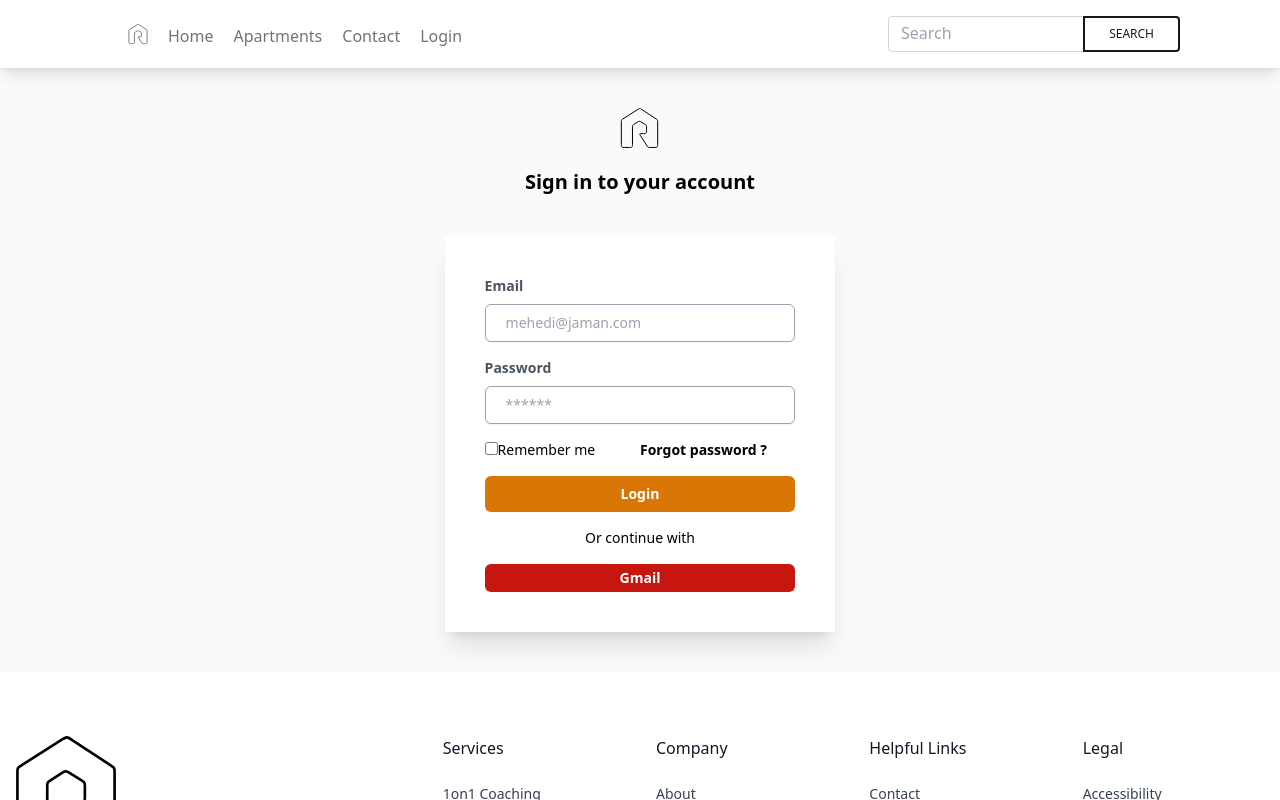
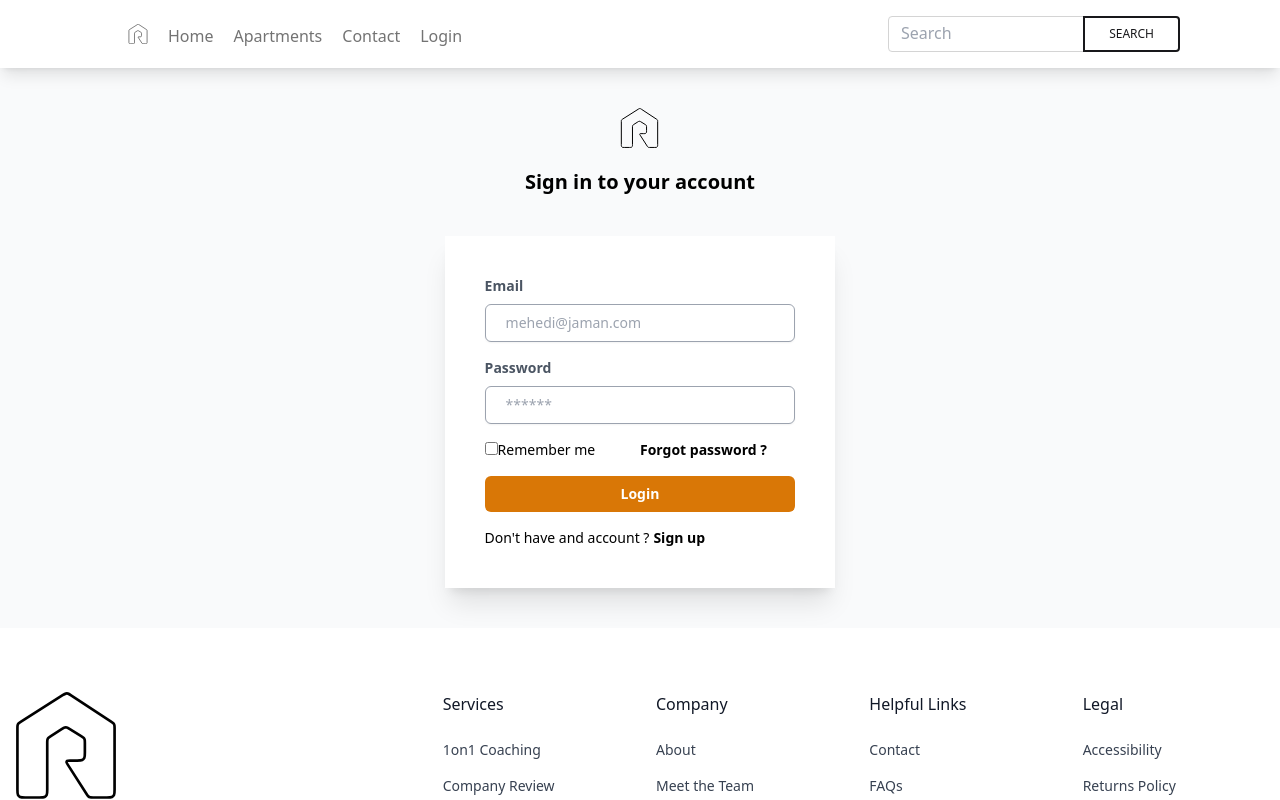
Before and after one commit to srahabib/RentalApp, a Next.js app: page /Login in a window 1280 px wide. Shown: the top 800 px of the page. Built offline with nearby package versions, Linux system fonts and the light colour scheme.

Commit message:
Set cookies

```diff
--- a/src/components/HouseCard/HouseCard.jsx
+++ b/src/components/HouseCard/HouseCard.jsx
@@ -20,7 +20,7 @@ const HouseCard = () => {
             <dt className="sr-only">Reviews</dt>
             <dd className="text-amber-600 flex items-center">
                 <svg width="24" height="24" fill="none" aria-hidden="true" className="mr-1 stroke-amber-600">
-                <path d="m12 5 2 5h5l-4 4 2.103 5L12 16l-5.103 3L9 14l-4-4h5l2-5Z"  stroke-width="2" stroke-linecap="round" stroke-linejoin="round" />
+                <path d="m12 5 2 5h5l-4 4 2.103 5L12 16l-5.103 3L9 14l-4-4h5l2-5Z"  stroke-width="2" stroke-linecap="round" strokeLinejoin="round" />
                 </svg>
                 <span>4.89 <span className="text-slate-400 font-normal">(128)</span></span>
             </dd>
@@ -29,7 +29,7 @@ const HouseCard = () => {
                 <svg width="2" height="2" aria-hidden="true" fill="currentColor" className="mx-3 text-slate-300">
                 <circle cx="1" cy="1" r="1" />
                 </svg>
-                <svg width="24" height="24" fill="none" stroke="currentColor" stroke-width="2" stroke-linecap="round" stroke-linejoin="round" className="mr-1 text-slate-400 dark:text-slate-500" aria-hidden="true">
+                <svg width="24" height="24" fill="none" stroke="currentColor" stroke-width="2" stroke-linecap="round" strokeLinejoin="round" className="mr-1 text-slate-400 dark:text-slate-500" aria-hidden="true">
                 <path d="M18 11.034C18 14.897 12 19 12 19s-6-4.103-6-7.966C6 7.655 8.819 5 12 5s6 2.655 6 6.034Z" />
                 <path d="M14 11a2 2 0 1 1-4 0 2 2 0 0 1 4 0Z" />
                 </svg>
--- a/src/pages/Login.js
+++ b/src/pages/Login.js
@@ -1,5 +1,6 @@
 import React, { use } from "react";
 import { useRouter } from 'next/router'
+
 
 
 const Login = () => {
@@ -22,14 +23,19 @@ const Login = () => {
     console.log(username, password)
 
     if (response.ok) {
-      console.log('Logged in!')
-      router.push('/')
-    } else {
-      // Handle errors
-        console.error('Failed to log in')
-    }
+        const data = await response.json();
+        const { access_token } = data; // Extract access_token from the response
 
-    }
+        // Save the access token as a cookie
+        document.cookie = `accessToken=${access_token}; path=/`;
+
+        console.log('Logged in!');
+        router.push('/');
+      } else {
+        console.error('Failed to log in');
+      }
+  }
+
 
 
 
@@ -72,12 +78,13 @@ const Login = () => {
                     <div>
                         <button className="bg-amber-600 w-full py-2 rounded-md text-white font-bold cursor-pointer hover:bg-amber-500" type="submit">Login</button>
                     </div>
-                    <div>
-                        <p className="text-center">Or continue with</p>
+                    <div className="flex">
+                        <p className="text-center">Don't have and account ?</p>
+                        <p className="text-center font-bold text-blue pl-1"> <a href="/Register2">Sign up</a></p>
                     </div>
-                    <div className="flex gap-4">
+                   {/* <div className="flex gap-4">
                         <button type="submit" className="bg-[#c71610] w-full py-1 rounded-md text-white font-bold cursor-pointer hover:bg-red-600">Gmail</button>
-                    </div>
+                    </div>*/}
                 </form>
             </div>
         </div>
```
